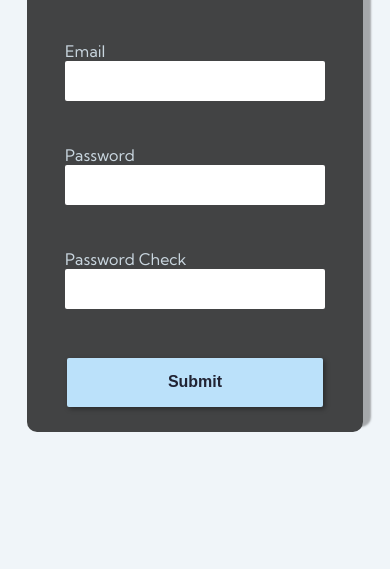
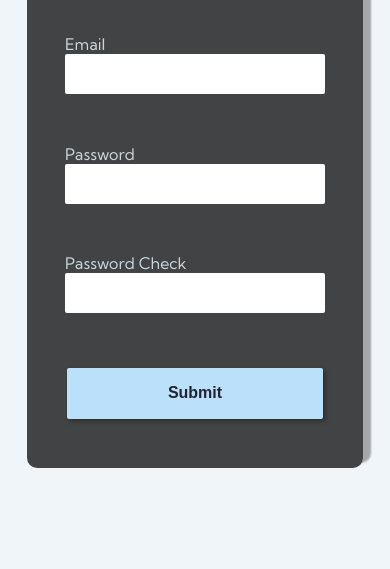
Before and after one commit to imparassharma/Form-Validation, a plain HTML site: page index.html in a window 390 px wide. Shown: the part 291-860 px from the top of the page. Drawn offline with Linux system fonts and the light colour scheme.

Commit message:
Update style.css

```diff
--- a/style.css
+++ b/style.css
@@ -116,7 +116,7 @@ small{
 
     form{
       width: 21rem;
-        height: 35rem;
+      min-height: 35rem;
     }
 
 }
```
